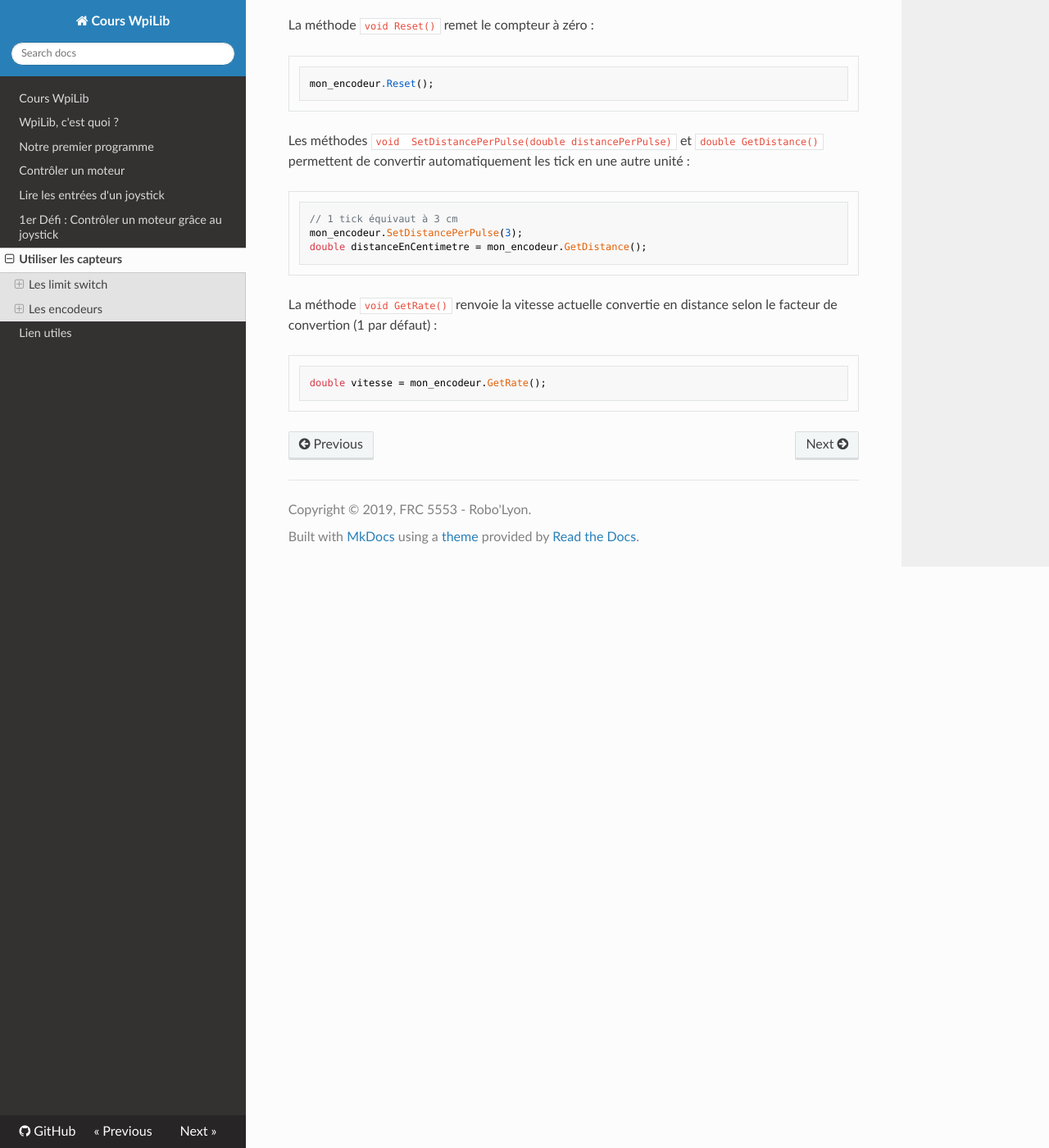
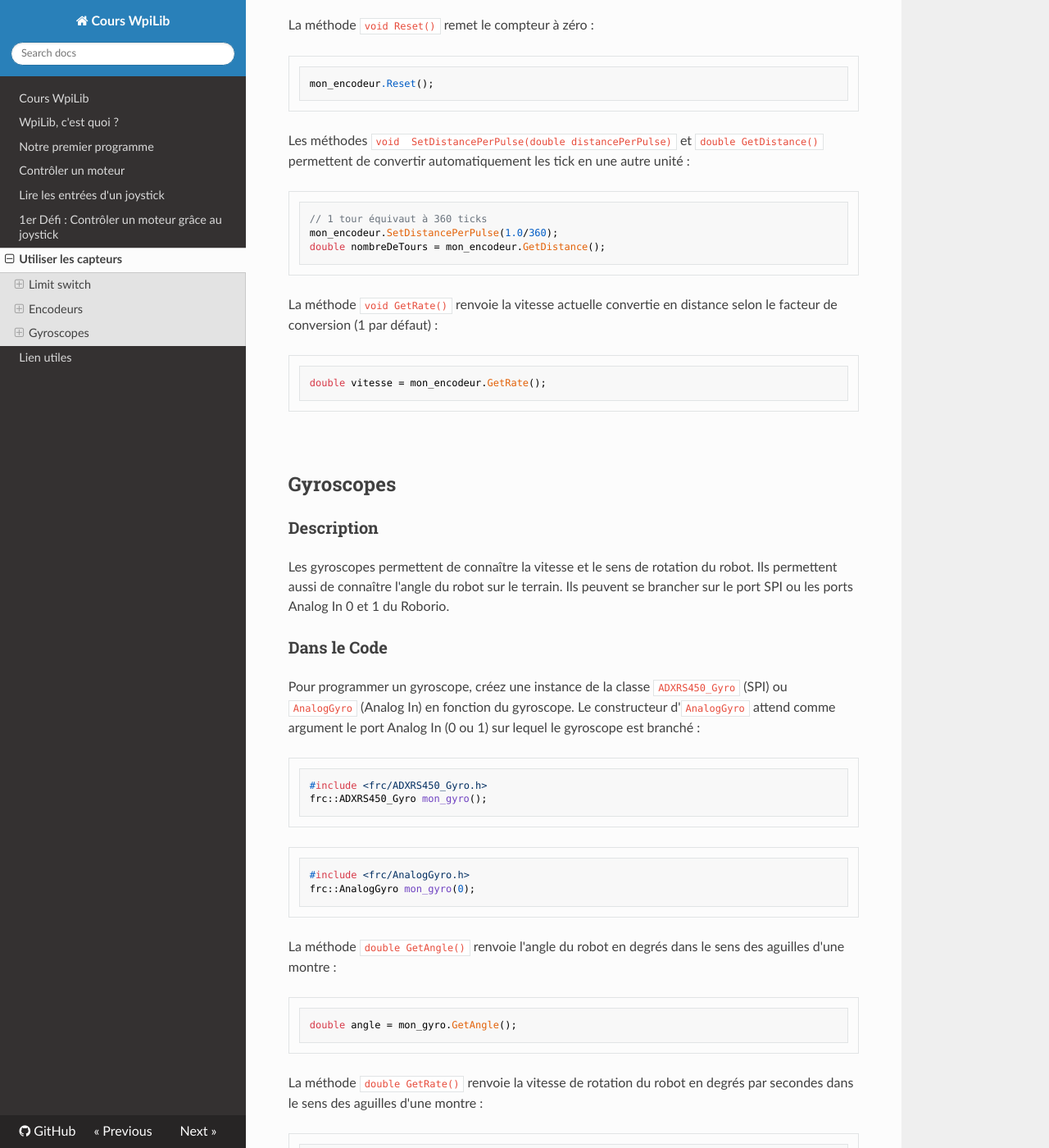
Before and after one commit to Team5553-RoboLyon/RoboLyon-Docs, an MkDocs documentation site: the page built from docs/6-Utiliser_Capteurs.md, in a window 1280 px wide and 1400 px high, scrolled down 2517 px. Shown: the whole window at 82% size. Built offline with MkDocs 1.6.1, drawn with Linux system fonts in a browser that asks for light colours; nearby versions of some CDN libraries; some of the changed text lies outside the part shown.

Commit message:
Gyroscope

````diff
--- a/docs/6-Utiliser_Capteurs.md
+++ b/docs/6-Utiliser_Capteurs.md
@@ -61,12 +62,49 @@ mon_encodeur.Reset();
 
 Les méthodes `void 	SetDistancePerPulse(double distancePerPulse)` et `double GetDistance()` permettent de convertir automatiquement les tick en une autre unité :
 ```c++
-// 1 tick équivaut à 3 cm
-mon_encodeur.SetDistancePerPulse(3);
-double distanceEnCentimetre = mon_encodeur.GetDistance();
+// 1 tour équivaut à 360 ticks
+mon_encodeur.SetDistancePerPulse(1.0/360);
+double nombreDeTours = mon_encodeur.GetDistance();
 ```
 
-La méthode `void GetRate()` renvoie la vitesse actuelle convertie en distance selon le facteur de convertion (1 par défaut) :
+La méthode `void GetRate()` renvoie la vitesse actuelle convertie en distance selon le facteur de conversion (1 par défaut) :
 ```c++
 double vitesse = mon_encodeur.GetRate();
 ```
+
+
+<br>
+## Gyroscopes
+
+### Description
+
+Les gyroscopes permettent de connaître la vitesse et le sens de rotation du robot. Ils permettent aussi de connaître l'angle du robot sur le terrain. Ils peuvent se brancher sur le port SPI ou les ports Analog In 0 et 1 du Roborio.
+
+### Dans le Code
+
+Pour programmer un gyroscope, créez une instance de la classe `ADXRS450_Gyro` (SPI) ou `AnalogGyro` (Analog In) en fonction du gyroscope. Le constructeur d'`AnalogGyro` attend comme argument le port Analog In (0 ou 1) sur lequel le gyroscope est branché :
+```c++
+#include <frc/ADXRS450_Gyro.h>
+frc::ADXRS450_Gyro mon_gyro();
+```
+```c++
+#include <frc/AnalogGyro.h>
+frc::AnalogGyro mon_gyro(0);
+```
+
+La méthode `double GetAngle()` renvoie l'angle du robot en degrés dans le sens des aguilles d'une montre :
+```c++
+double angle = mon_gyro.GetAngle();
+```
+
+La méthode `double GetRate()` renvoie la vitesse de rotation du robot en degrés par secondes dans le sens des aguilles d'une montre :
+```c++
+double vitesseRotation = mon_gyro.GetRate();
+```
+
+La méthode `void Calibrate()` calibre le gyroscope en définissant son centre. La méthode `void Reset()` remet le gyroscope à zéro :
+```c++
+// Initialisation du gyro
+mon_gyro.Calibrate();
+mon_gyro.Reset();
+```
````
Also changed, not shown: other parts of docs/6-Utiliser_Capteurs.md (+3 -2 lines).
